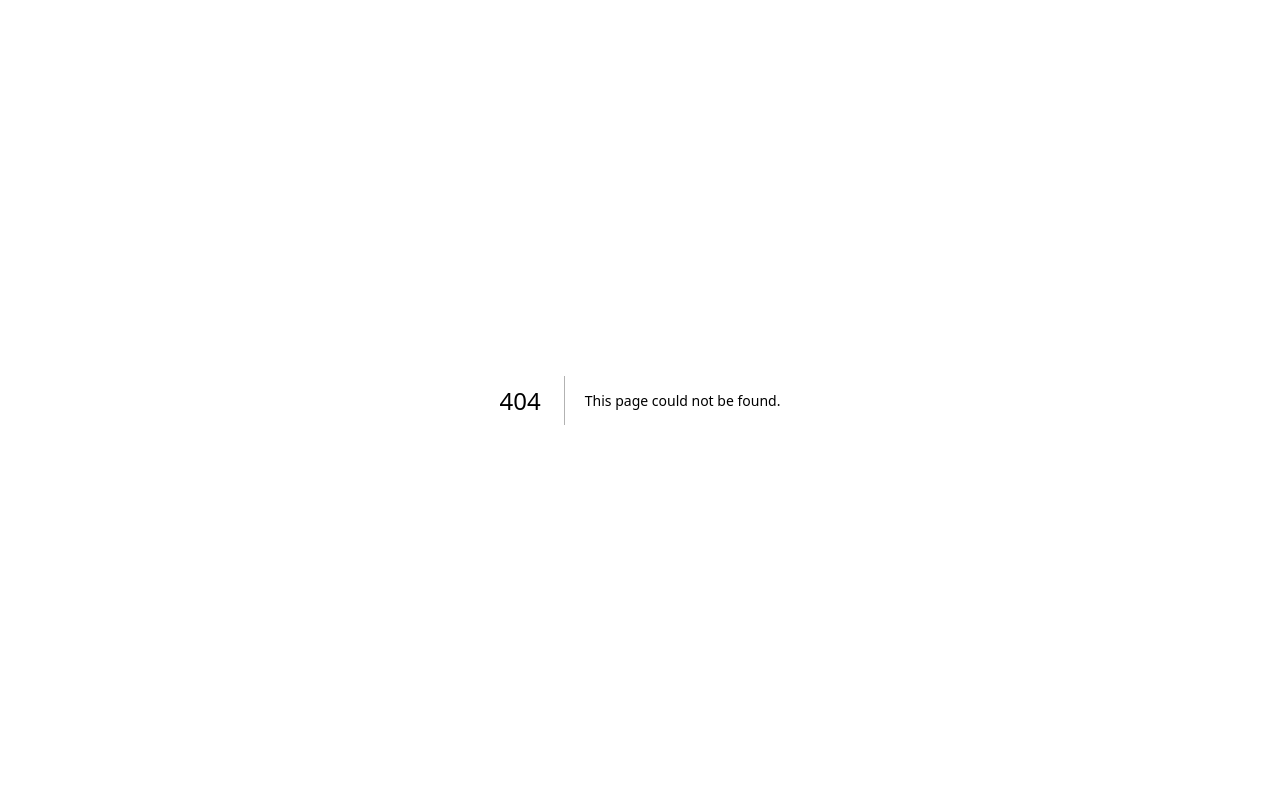
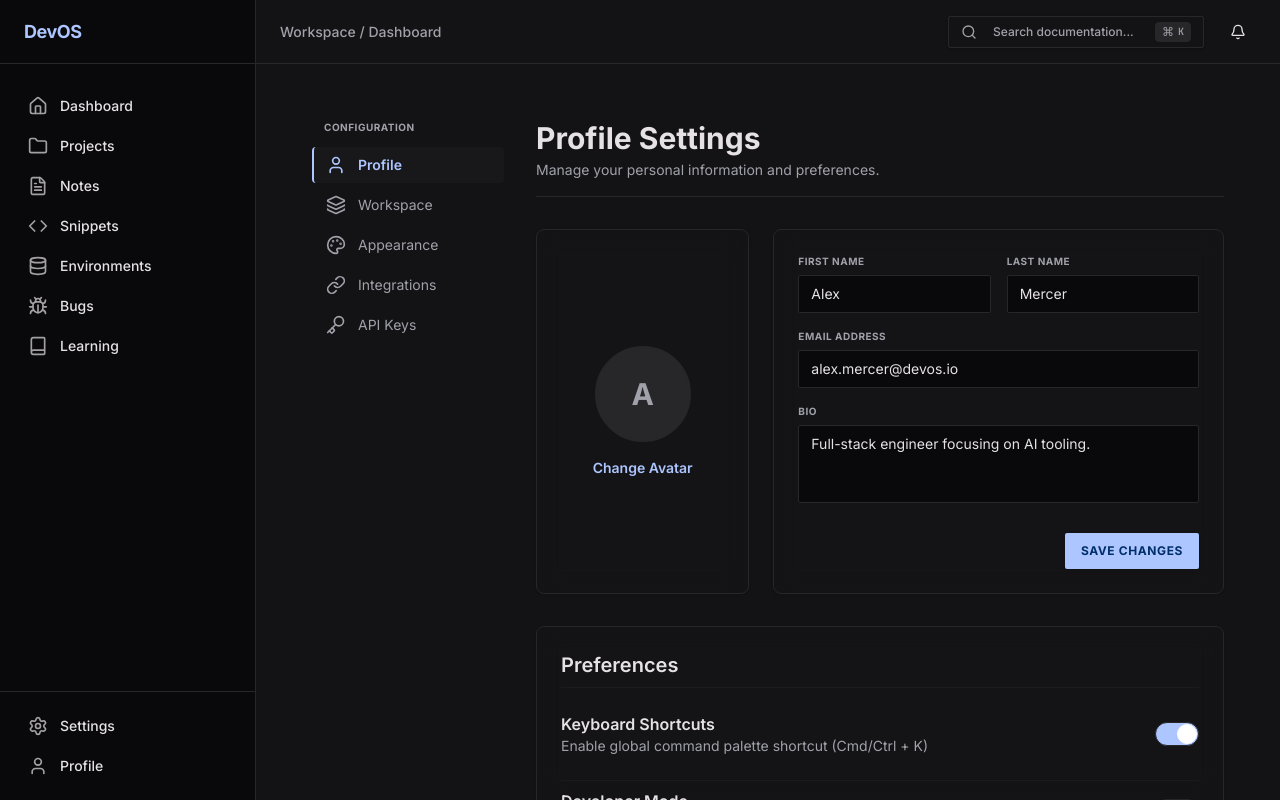
Before and after one commit to samarpansarkar/dev-os, a Next.js app: page /settings in a window 1280 px wide. Before the commit this address had no page. Built offline with nearby package versions, Linux system fonts and the light colour scheme.

Commit message:
feat: add settings page, Progress UI component, and scaffolding for multiple dashboard modules

```diff
--- /dev/null
+++ b/src/app/settings/page.tsx
@@ -0,0 +1,142 @@
+import { DashboardLayout } from "@/layouts/dashboard-layout";
+import { User, Layers, Palette, Link as LinkIcon, Key, Edit, Check } from "lucide-react";
+import { Button } from "@/components/ui/button";
+
+export default function SettingsPage() {
+  return (
+    <DashboardLayout>
+      <div className="flex-1 overflow-y-auto p-4 lg:p-8 flex gap-8 relative bg-background">
+
+        {/* Settings Vertical Nav */}
+        <aside className="w-48 shrink-0 flex flex-col gap-1 hidden md:flex">
+          <div className="font-bold text-[10px] text-muted-foreground uppercase tracking-wider mb-2 px-3">Configuration</div>
+          <button className="flex items-center gap-3 px-3 py-2 rounded-lg text-left transition-colors bg-card border-l-2 border-primary text-primary">
+            <User className="w-5 h-5" />
+            <span className="text-sm font-semibold">Profile</span>
+          </button>
+          <button className="flex items-center gap-3 px-3 py-2 rounded-lg text-left text-muted-foreground hover:text-foreground hover:bg-muted/50 transition-colors border-l-2 border-transparent">
+            <Layers className="w-5 h-5" />
+            <span className="text-sm">Workspace</span>
+          </button>
+          <button className="flex items-center gap-3 px-3 py-2 rounded-lg text-left text-muted-foreground hover:text-foreground hover:bg-muted/50 transition-colors border-l-2 border-transparent">
+            <Palette className="w-5 h-5" />
+            <span className="text-sm">Appearance</span>
+          </button>
+          <button className="flex items-center gap-3 px-3 py-2 rounded-lg text-left text-muted-foreground hover:text-foreground hover:bg-muted/50 transition-colors border-l-2 border-transparent">
+            <LinkIcon className="w-5 h-5" />
+            <span className="text-sm">Integrations</span>
+          </button>
+          <button className="flex items-center gap-3 px-3 py-2 rounded-lg text-left text-muted-foreground hover:text-foreground hover:bg-muted/50 transition-colors border-l-2 border-transparent">
+            <Key className="w-5 h-5" />
+            <span className="text-sm">API Keys</span>
+          </button>
+        </aside>
+
+        {/* Settings Canvas */}
+        <div className="flex-1 max-w-4xl space-y-8 pb-12">
+
+          <div className="mb-8 border-b border-border pb-4">
+            <h2 className="text-3xl font-bold text-foreground mb-1">Profile Settings</h2>
+            <p className="text-muted-foreground text-sm">Manage your personal information and preferences.</p>
+          </div>
+
+          {/* Bento Grid for Profile Layout */}
+          <div className="grid grid-cols-1 md:grid-cols-3 gap-6">
+
+            {/* Avatar Card */}
+            <div className="bg-card/40 backdrop-blur-md border border-border rounded-xl p-6 flex flex-col items-center justify-center col-span-1 min-h-[200px] shadow-sm">
+              <div className="relative group cursor-pointer mb-4">
+                <div className="w-24 h-24 rounded-full border-2 border-border overflow-hidden group-hover:border-primary transition-colors bg-muted flex items-center justify-center">
+                  {/* Placeholder Avatar */}
+                  <div className="text-muted-foreground group-hover:text-primary transition-colors font-bold text-3xl">A</div>
+                </div>
+                <div className="absolute inset-0 bg-black/50 rounded-full flex items-center justify-center opacity-0 group-hover:opacity-100 transition-opacity">
+                  <Edit className="w-5 h-5 text-white" />
+                </div>
+              </div>
+              <button className="text-primary text-sm hover:underline font-semibold">Change Avatar</button>
+            </div>
+
+            {/* Personal Info */}
+            <div className="bg-card/40 backdrop-blur-md border border-border rounded-xl p-6 col-span-1 md:col-span-2 space-y-4 shadow-sm">
+              <div className="grid grid-cols-1 sm:grid-cols-2 gap-4">
+                <div className="space-y-1.5">
+                  <label className="font-bold text-[10px] text-muted-foreground block uppercase tracking-wider">First Name</label>
+                  <input
+                    className="w-full bg-[#09090B] border border-border rounded-md px-3 py-2 text-foreground text-sm focus:outline-none focus:border-primary transition-colors"
+                    type="text"
+                    defaultValue="Alex"
+                  />
+                </div>
+                <div className="space-y-1.5">
+                  <label className="font-bold text-[10px] text-muted-foreground block uppercase tracking-wider">Last Name</label>
+                  <input
+                    className="w-full bg-[#09090B] border border-border rounded-md px-3 py-2 text-foreground text-sm focus:outline-none focus:border-primary transition-colors"
+                    type="text"
+                    defaultValue="Mercer"
+                  />
+                </div>
+              </div>
+
+              <div className="space-y-1.5">
+                <label className="font-bold text-[10px] text-muted-foreground block uppercase tracking-wider">Email Address</label>
+                <input
+                  className="w-full bg-[#09090B] border border-border rounded-md px-3 py-2 text-foreground text-sm focus:outline-none focus:border-primary transition-colors"
+                  type="email"
+                  defaultValue="alex.mercer@devos.io"
+                />
+              </div>
+
+              <div className="space-y-1.5">
+                <label className="font-bold text-[10px] text-muted-foreground block uppercase tracking-wider">Bio</label>
+                <textarea
+                  className="w-full bg-[#09090B] border border-border rounded-md px-3 py-2 text-foreground text-sm focus:outline-none focus:border-primary transition-colors resize-none"
+                  rows={3}
+                  defaultValue="Full-stack engineer focusing on AI tooling."
+                />
+              </div>
+
+              <div className="flex justify-end pt-2">
+                <Button className="font-bold text-xs uppercase tracking-wider">Save Changes</Button>
+              </div>
+            </div>
+          </div>
+
+          {/* Preferences / Toggles Section */}
+          <div className="bg-card/40 backdrop-blur-md border border-border rounded-xl p-6 mt-8 shadow-sm">
+            <h3 className="text-xl font-semibold text-foreground mb-4 pb-2 border-b border-border/50">Preferences</h3>
+            <div className="space-y-4">
+
+              {/* Toggle Item */}
+              <div className="flex items-center justify-between py-2">
+                <div>
+                  <p className="font-semibold text-foreground">Keyboard Shortcuts</p>
+                  <p className="text-sm text-muted-foreground">Enable global command palette shortcut (Cmd/Ctrl + K)</p>
+                </div>
+                {/* Custom Toggle UI */}
+                <div className="relative inline-flex items-center cursor-pointer">
+                  <input type="checkbox" className="sr-only peer" defaultChecked />
+                  <div className="w-11 h-6 bg-muted peer-focus:outline-none rounded-full peer peer-checked:after:translate-x-full peer-checked:after:border-white after:content-[''] after:absolute after:top-[2px] after:left-[2px] after:bg-white after:border-gray-300 after:border after:rounded-full after:h-5 after:w-5 after:transition-all peer-checked:bg-primary border border-border"></div>
+                </div>
+              </div>
+
+              {/* Toggle Item */}
+              <div className="flex items-center justify-between py-2 border-t border-border/50">
+                <div>
+                  <p className="font-semibold text-foreground">Developer Mode</p>
+                  <p className="text-sm text-muted-foreground">Show advanced debugging info in console</p>
+                </div>
+                {/* Custom Toggle UI */}
+                <div className="relative inline-flex items-center cursor-pointer">
+                  <input type="checkbox" className="sr-only peer" />
+                  <div className="w-11 h-6 bg-muted peer-focus:outline-none rounded-full peer peer-checked:after:translate-x-full peer-checked:after:border-white after:content-[''] after:absolute after:top-[2px] after:left-[2px] after:bg-white after:border-gray-300 after:border after:rounded-full after:h-5 after:w-5 after:transition-all peer-checked:bg-primary border border-border"></div>
+                </div>
+              </div>
+
+            </div>
+          </div>
+        </div>
+      </div>
+    </DashboardLayout>
+  );
+}
```
